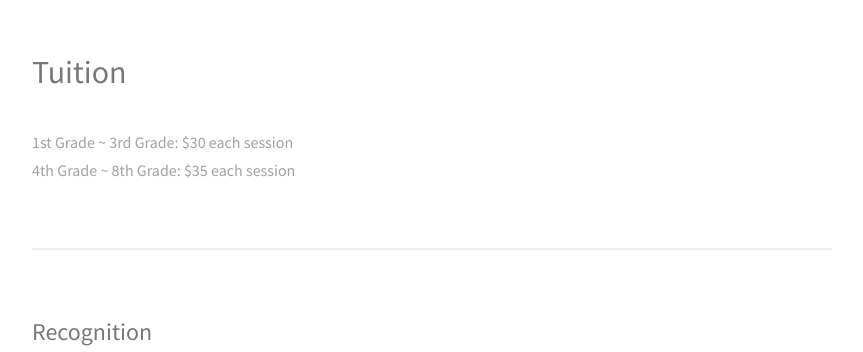
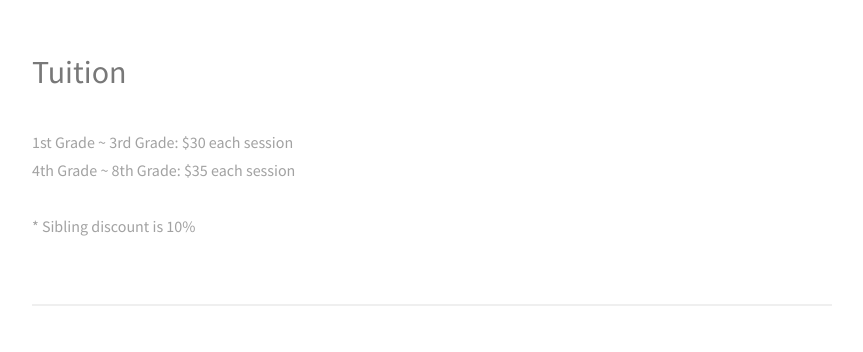
Before and after one commit to jobshen/maplush, a plain HTML site: page index.html in a window 1280 px wide. Shown: the part 1280-1632 px from the top of the page, without its empty margins (400-1263 px from the left). Drawn offline with Linux system fonts and the light colour scheme.

Commit message:
sibling discount

```diff
--- a/index.html
+++ b/index.html
@@ -41,7 +41,7 @@
 	<header class="major">
 		<h2>Tuition</h2>
 	</header>
-	<p>1st Grade ~ 3rd Grade: $30 each session<br>4th Grade ~ 8th Grade: $35 each session</p>
+	<p>1st Grade ~ 3rd Grade: $30 each session<br>4th Grade ~ 8th Grade: $35 each session <br><br>* Sibling discount is 10%</p>
 </section>
 
 			<!-- portfolio -->
```
